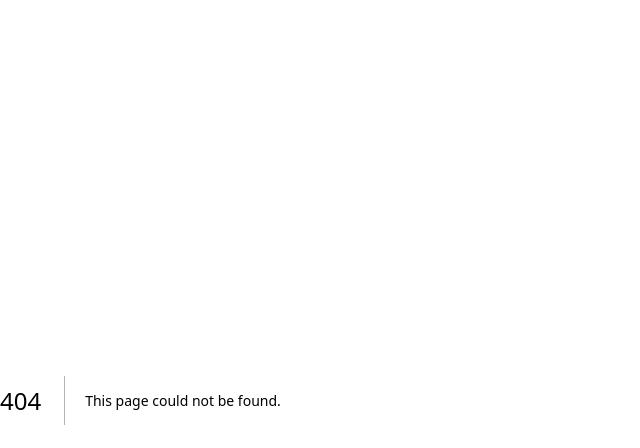
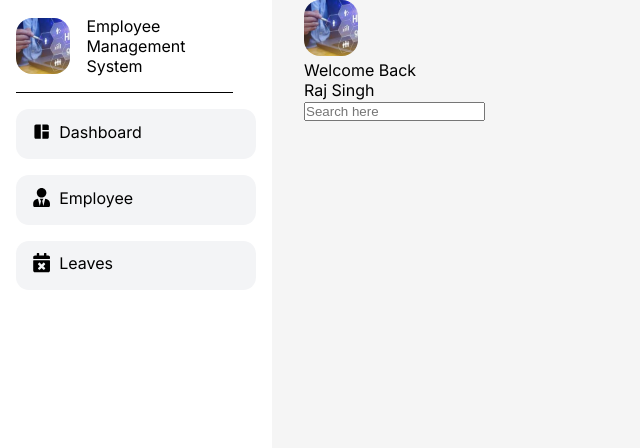
Before and after one commit to rajnsingh99/ems-nextjs, a Next.js app: page /dashboard in a window 1280 px wide. Before the commit this address had no page. Shown: the top 448 px of the page, without its empty margins (0-640 px from the left). Built offline with nearby package versions, Linux system fonts and the light colour scheme.

Commit message:
Build-2 Added Sidebar

```diff
--- /dev/null
+++ b/app/components/BaseLayout.js
@@ -0,0 +1,10 @@
+import SideBar from "./SideBar";
+
+export default function BaseLayout({ children }) {
+    return (
+        <div className="baselayout">
+            <SideBar />
+            {children}
+        </div>
+    );
+}
--- /dev/null
+++ b/app/components/SideBar.js
@@ -0,0 +1,60 @@
+import Image from "next/image";
+import Link from "next/link";
+import { MdSpaceDashboard } from 'react-icons/md';
+import { FaUserTie, FaCalendarTimes } from "react-icons/fa";
+import { IoIosArrowBack } from "react-icons/io";
+
+export default function SideBar() {
+    return (
+        <>
+            <div className="sidebar-wrapper">
+                <aside className="sidebar" >
+                    <div className="sidebar-top">
+                        <Image
+                            src="/images.jpeg"
+                            width={80}
+                            height={80}
+                            className="sidebar-logo"
+                            alt="logo" />
+
+                        <p className="sidebar-top-title">Employee Management System</p>
+                    </div>
+
+                    <ul className="sidebar-list">
+                        <li className="sidebar-item">
+                            <Link href="/dashboard" className="sidebar-link">
+                                <span className="sidebar-icon">
+                                    <MdSpaceDashboard />
+                                </span>
+                                <span className="sidebar-icon-title">
+                                    Dashboard
+                                </span>
+                            </Link>
+                        </li>
+                        <li className="sidebar-item">
+                            <Link href="/employee" className="sidebar-link">
+                                <span className="sidebar-icon">
+                                    <FaUserTie />
+                                </span>
+                                <span className="sidebar-icon-title">
+                                    Employee
+                                </span>
+                            </Link>
+
+                        </li>
+                        <li className="sidebar-item">
+                            <Link href="/leaves" className="sidebar-link">
+                                <span className="sidebar-icon">
+                                    <FaCalendarTimes />
+                                </span>
+                                <span className="sidebar-icon-title">
+                                    Leaves
+                                </span>
+                            </Link>
+                        </li>
+                    </ul>
+                </aside>
+            </div>
+        </>
+    );
+}
--- /dev/null
+++ b/app/dashboard/dashboard.css
@@ -0,0 +1,3 @@
+body {
+    background-color: blue;
+}
--- /dev/null
+++ b/app/dashboard/layout.js
@@ -0,0 +1,13 @@
+import "./dashboard.css";
+
+export const metadata = {
+  title: "Dashboard"
+};
+
+export default function RootLayout({ children }) {
+  return (
+    <html lang="en">
+      <body>{children}</body>
+    </html>
+  );
+}
--- /dev/null
+++ b/app/dashboard/page.js
@@ -0,0 +1,72 @@
+"use client";
+
+import BaseLayout from "../components/BaseLayout";
+import Image from "next/image";
+import { useState } from "react";
+
+const countries = [
+
+    { name: "Belgium", continent: "Europe" },
+    { name: "India", continent: "Asia" },
+    { name: "Bolivia", continent: "South America" },
+    { name: "Ghana", continent: "Africa" },
+    { name: "Japan", continent: "Asia" },
+    { name: "Canada", continent: "North America" },
+    { name: "New Zealand", continent: "Australasia" },
+    { name: "Italy", continent: "Europe" },
+    { name: "South Africa", continent: "Africa" },
+    { name: "China", continent: "Asia" },
+    { name: "Paraguay", continent: "South America" },
+    { name: "Usa", continent: "North America" },
+    { name: "France", continent: "Europe" },
+    { name: "Botswana", continent: "Africa" },
+    { name: "Spain", continent: "Europe" },
+    { name: "Senegal", continent: "Africa" },
+    { name: "Brazil", continent: "South America" },
+    { name: "Denmark", continent: "Europe" },
+    { name: "Mexico", continent: "South America" },
+    { name: "Australia", continent: "Australasia" },
+    { name: "Tanzania", continent: "Africa" },
+    { name: "Bangladesh", continent: "Asia" },
+    { name: "Portugal", continent: "Europe" },
+    { name: "Pakistan", continent:"Asia" }
+
+  ];
+
+export default function Dashboard() {
+    const [searchInput, setSearchInput] = useState("");
+    const handleChange = (e) => {
+        e.preventDefault();
+        setSearchInput(e.target.value);
+      };
+
+      if (searchInput.length > 0) {
+          countries.filter((country) => {
+          return country.name.match(searchInput);
+      });
+    }
+
+    return (
+        <BaseLayout>
+            <div className="searchbar-wrapper">
+                <div className="employee-wrapper">
+                    <Image
+                        src="/images.jpeg"
+                        width={80}
+                        height={80}
+                        className="sidebar-logo"
+                    />
+                    <section className="employee-name-wrapper">
+                        <p className="welcome-txt">Welcome Back</p>
+                        <p className="employee-name">Raj Singh</p>
+                    </section>
+                    <input
+                        type="text"
+                        placeholder="Search here"
+                        onChange={handleChange}
+                        value={searchInput} />
+                </div>
+            </div>
+        </BaseLayout>
+    );
+}
--- a/app/globals.css
+++ b/app/globals.css
@@ -1,35 +1,93 @@
+@import url('https://fonts.googleapis.com/css?family=Inconsolata');
+
 * {
   margin: 0;
-  padding: 0
+  padding: 0;
+  box-sizing: border-box;
 }
 
 body {
-  display: flex;
-  background-color: black;
+  background-color: whitesmoke;
 }
 
-.nav-menu {
-  height: 90vh;
-  margin-top: 50px;
-  margin-bottom: 50px;
-  margin-left: 25px;
-  margin-right: 25px;
-  border-radius: 10px;
-  background-color: grey;
+.baselayout {
+  display: flex;
+  height: 100vh;
+  gap: 2rem;
 }
 
-.nav-menu-items {
-  display: flex;
-  justify-content: space-evenly;
-  flex-direction: column;
-  height: 75vh;
-  width: 100px;
+.sidebar-wrapper {
+  position: relative;
 }
 
-.nav-item {
-  display: inherit;
-  justify-self: center;
-  padding: 10px;
-  margin: 10px;
-  font-size: 40px;
+.sidebar-wrapper-btn {
+  position: absolute;
+  right: 0;
+  top: 5rem;
+  width: 1.5rem;
+  height: 1.5rem;
+  border: none;
+  border: 1px solid #e5e7eb;
+  background-color: #fff;
+  border-radius: 50%;
+  display: flex;
+  justify-content: center;
+  align-items: center;
+  cursor: pointer;
+  transform: translateX(50%);
+  font-size: 1rem;
 }
+
+.sidebar {
+  width: 17rem;
+  height: 100%;
+  padding: 1rem;
+  background-color: #fff;
+  transition: all 0.3 linear;
+}
+
+.sidebar-top {
+  width: min-content;
+  display: flex;
+  align-items: center;
+  gap: 1rem;
+  padding-bottom: 1rem;
+  margin-bottom: 1rem;
+  border-bottom: 1px solid;
+}
+
+.sidebar-logo {
+  width: 3.4rem;
+  height: 3.5rem;
+  object-fit: cover;
+  border-radius: 1rem;
+}
+
+.sidebar-top-title {
+  margin-right: 3rem;
+}
+
+.sidebar-list {
+  list-style: none;
+}
+
+.sidebar-link {
+  display: inline-block;
+  display: flex;
+  font-size: 1rem;
+  text-decoration: none;
+  color: black;
+  padding: 0.8rem 1rem;
+  background-color: #f3f4f6;
+  margin-bottom: 1rem;
+  border-radius: 0.8rem;
+}
+
+.sidebar-icon {
+  font-size: 1.2rem;
+  display: inline-block;
+}
+
+.sidebar-icon-title {
+  margin-left: .5rem;
+}
```
Also changed, not shown: app/page.js (+15 -6 lines), public/images.jpeg (added).
